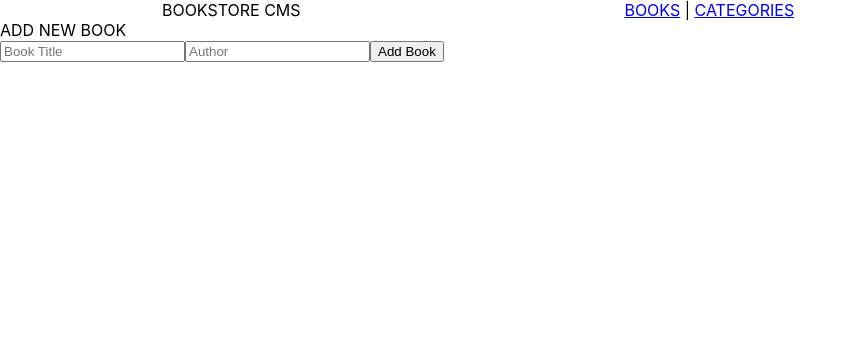
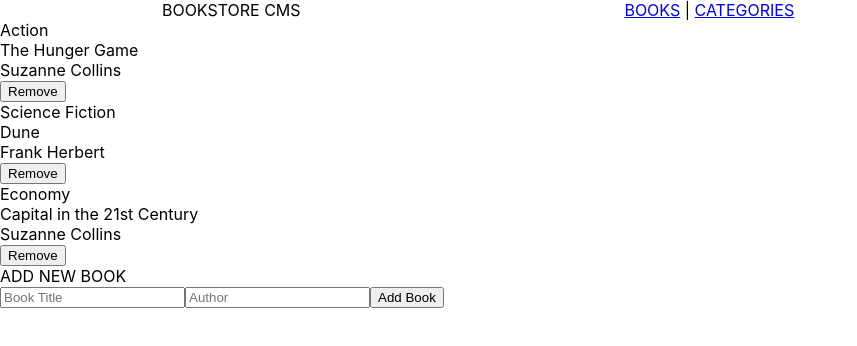
Before and after one commit to acolombo1/bookstore, a React (Create React App) app: page / in a window 1280 px wide. Shown: the top 346 px of the page, without its empty margins (0-857 px from the left). Built offline with nearby package versions, Linux system fonts and the light colour scheme.

Commit message:
Fix books to hardcoded list

```diff
--- a/src/components/App.js
+++ b/src/components/App.js
@@ -1,20 +1,25 @@
-import store from '../redux/configureStore';
+// import store from '../redux/configureStore';
 import './App.css';
 import Header from './Header';
 import Book from './Book';
 import MyAddBook from './AddBook';
-import { removeBookObject } from '../redux/books/books';
+// import { removeBookObject } from '../redux/books/books';
 
 export default function App() {
-  const { books } = store.getState();
-  const remBook = (id) => {
-    store.dispatch(removeBookObject(id));
-  };
+  // const { books } = store.getState();
+  // const remBook = (id) => {
+  //   store.dispatch(removeBookObject(id));
+  // };
+
+  // {books.map((book) => <Book key={book.id} category="??"
+  // title={book.title} author={book.author} onClick={() => remBook(book.id)} />)}
 
   return (
     <div className="App">
       <Header />
-      {books.map((book) => <Book key={book.id} category="??" title={book.title} author={book.author} onClick={() => remBook(book.id)} />)}
+      <Book category="Action" title="The Hunger Game" author="Suzanne Collins" />
+      <Book category="Science Fiction" title="Dune" author="Frank Herbert" />
+      <Book category="Economy" title="Capital in the 21st Century" author="Suzanne Collins" />
       <MyAddBook />
     </div>
   );
```
